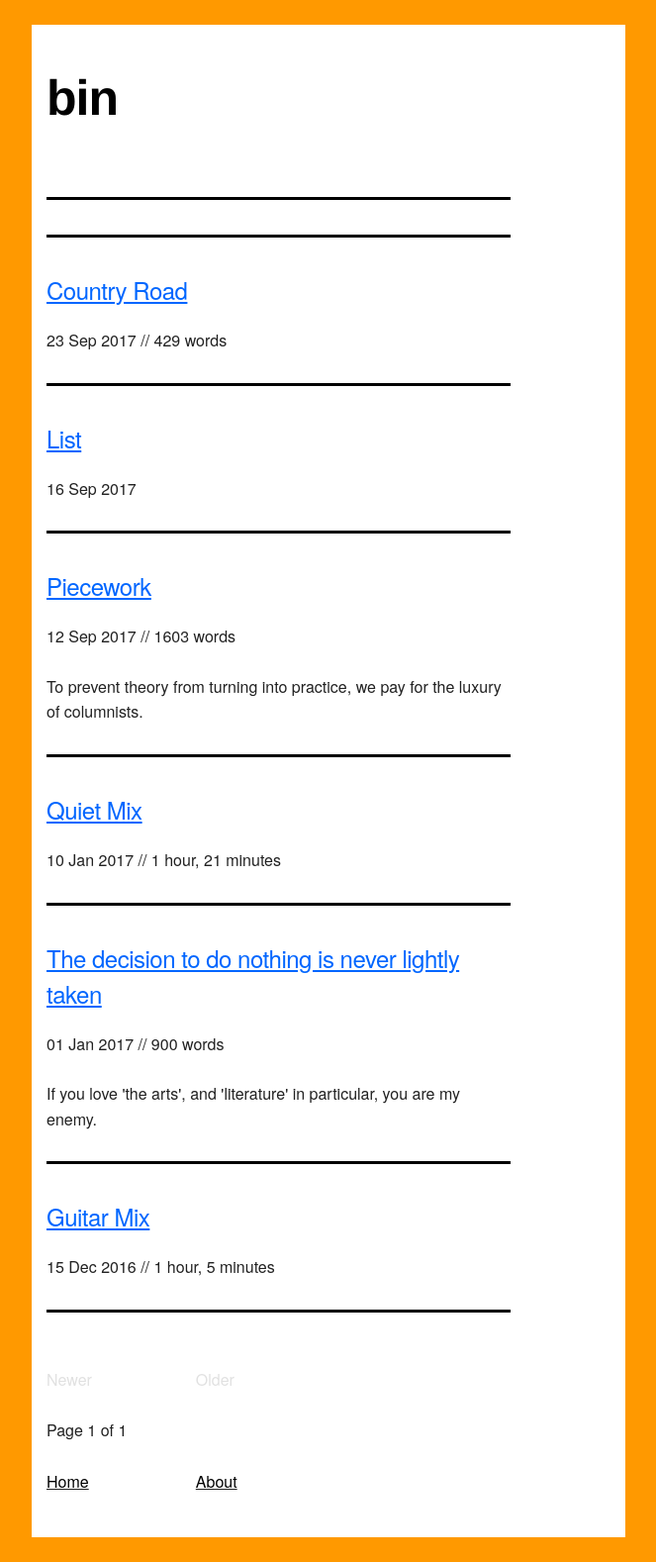
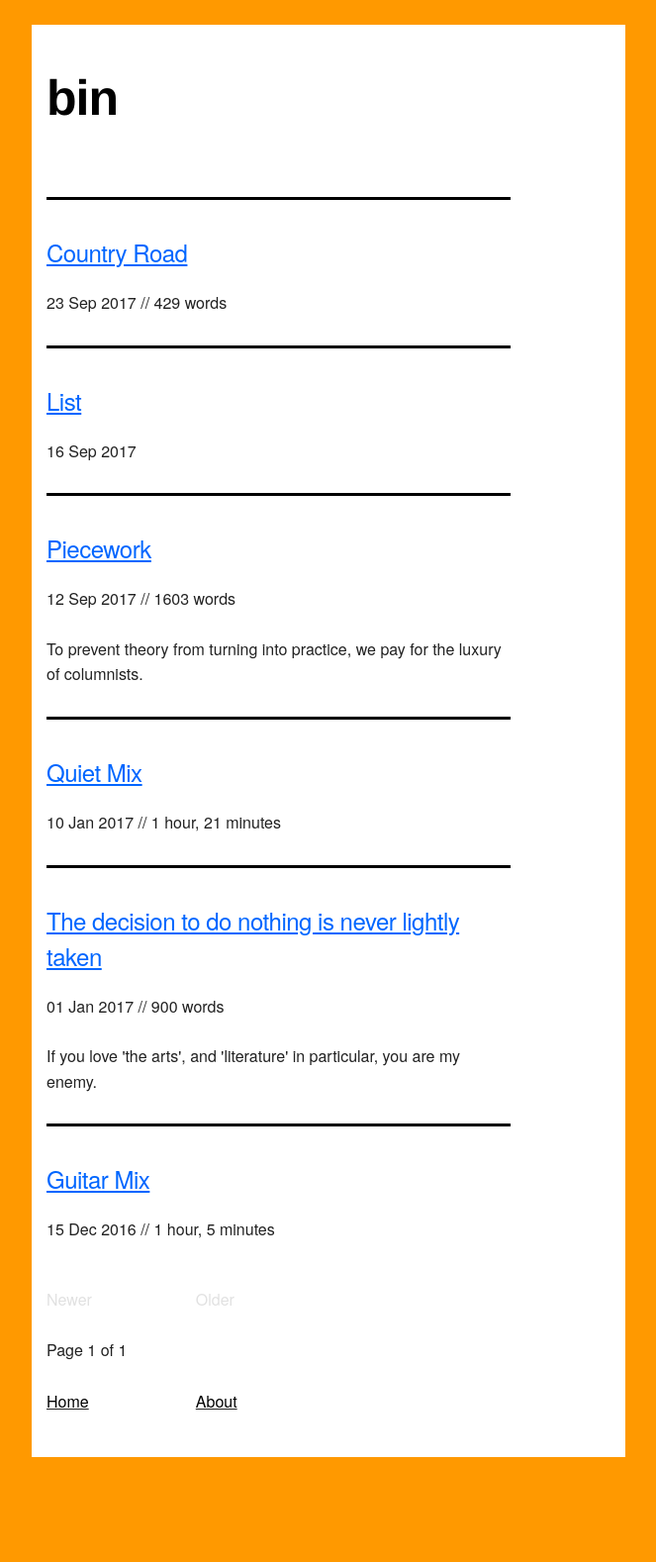
Before and after one commit to mt-trash/mt-trash.github.io, a Jekyll site: the page built from index.html, in a window 1280 px wide. Shown: the whole page at 99% size, without its empty margins (308-971 px from the left). Built offline with Jekyll 4.4.1, drawn with Linux system fonts in a browser that asks for light colours; the list of posts is cut into pages by our own code; after the commit the page ends 1497 px from its top, so only the background shows below that.

Commit message:
mistakes were made

```diff
--- a/index.html
+++ b/index.html
@@ -5,7 +5,6 @@ title: Empty Trash
 
 <div class="row">
   <div class="ten columns">
-  <hr>
     {% for post in paginator.posts %}
       <hr><h5><a href="{{ post.url }}" title="{{ post.title }}">{{ post.title }}</a></h5>
       <p>{{ post.date | date_to_string }} {{ post.stats }}
@@ -15,7 +14,7 @@ title: Empty Trash
       {% unless words contains "-" %}
       {{ words | plus: 250 | prepend: "// " | append: " words" }}
       {% endunless %}</p><p>{{ post.preview }}</p>
-    {% endfor %}<hr>
+    {% endfor %}
   </div>
 </div>
 <div class="row">
```
